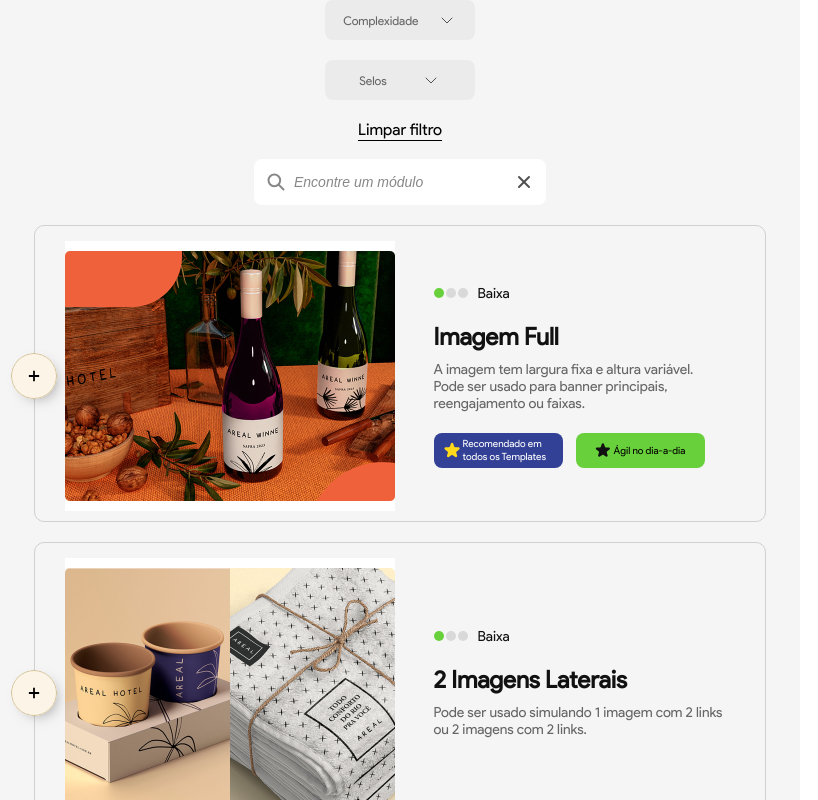
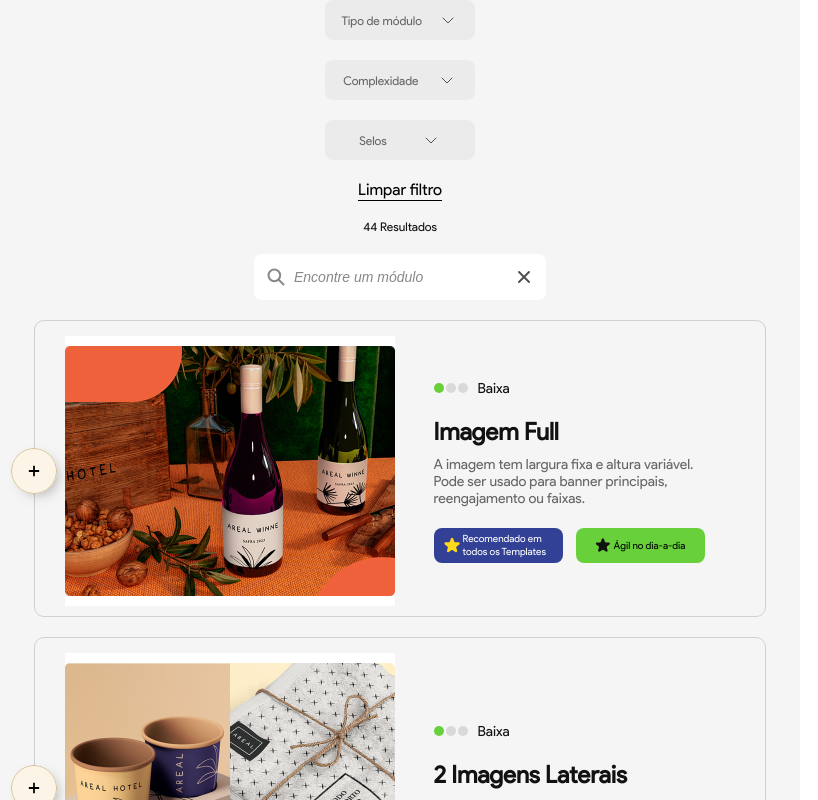
Before and after one commit to dev99pedro/calculadora-orcamento, a React (Create React App) app: page / in a window 1280 px wide. Shown: the top 800 px of the page, without its empty margins (0-818 px from the left). Built offline with nearby package versions, Linux system fonts and the light colour scheme.

Commit message:
include new filter by type

```diff
--- /dev/null
+++ b/src/components/atoms/FiltersResultsNumber.tsx
@@ -0,0 +1,20 @@
+import styled from 'styled-components';
+
+interface FiltersResultsNumberProps {
+  resultsQtd: number;
+}
+
+const StyledModuleDescription = styled.div`
+  color: #111111;
+  font-size: 12px;
+`;
+
+function FiltersResultsNumber({ resultsQtd }: FiltersResultsNumberProps): JSX.Element {
+  return (
+    <StyledModuleDescription>
+      {`${resultsQtd} Resultado${resultsQtd < 2 ? '' : 's'}`}
+    </StyledModuleDescription>
+  );
+}
+
+export default FiltersResultsNumber;
--- a/src/components/molecules/FilterOptionsContainer.tsx
+++ b/src/components/molecules/FilterOptionsContainer.tsx
@@ -20,7 +20,6 @@ const StyledOptions = styled.div`
 interface FilterOptionsContainerProps {
   options: string[];
   filters: string[];
-  isOpen: boolean;
   setFilters: Dispatch<SetStateAction<string[]>>
   cleanFiltersCallback: () => void;
 }
@@ -28,7 +27,6 @@ interface FilterOptionsContainerProps {
 function FilterOptionsContainer({
   options,
   filters,
-  isOpen,
   setFilters,
   cleanFiltersCallback,
 }: FilterOptionsContainerProps): JSX.Element {
@@ -41,7 +39,7 @@ function FilterOptionsContainer({
   }
 
   return (
-    <StyledOptions className={`${isOpen ? '' : 'hide'}`}>
+    <StyledOptions className="options-container">
       {options.map((option) => (
         <FilterOption
           key={option}
--- a/src/components/organisms/CustomFilter.tsx
+++ b/src/components/organisms/CustomFilter.tsx
@@ -15,8 +15,10 @@ import FilterOptionsContainer from '../molecules/FilterOptionsContainer';
 import DocumentClickHandler from '../handlers/DocumentClickHandler';
 
 const StyledCustomFilter = styled.div`
-  .hide {
-    display: none;
+  &.hide{
+    .options-container{
+      display: none;
+    }
   }
 `;
 interface CustomFilterProps {
@@ -88,7 +90,7 @@ function CustomFilter({
   }, [filters]);
 
   return (
-    <StyledCustomFilter ref={dropdownRef} className="custom-select">
+    <StyledCustomFilter ref={dropdownRef} className={`${isOpen ? '' : 'hide'}`}>
       <DocumentClickHandler
         elementReference={dropdownRef}
         callback={() => { setIsOpen(false); }}
@@ -102,7 +104,6 @@ function CustomFilter({
       <FilterOptionsContainer
         options={options}
         filters={filters}
-        isOpen={isOpen}
         setFilters={setFilters}
         cleanFiltersCallback={() => {
           undoneOptionsSelections();
--- a/src/components/pages/CatalogModules.tsx
+++ b/src/components/pages/CatalogModules.tsx
@@ -6,8 +6,10 @@ import SearchModule from '../molecules/SearchModule';
 import IModule from '../../interfaces/IModule';
 import CustomFilter from '../organisms/CustomFilter';
 import EComplexity from '../../enums/EComplexity';
+import EModuleTypes from '../../enums/EModuleTypes';
 import ESealsNames from '../../enums/ESeals';
 import CleanFilters from '../atoms/CleanFilters';
+import FiltersResultsNumber from '../atoms/FiltersResultsNumber';
 
 const StyledCatalog = styled.div`
   display: flex;
@@ -22,6 +24,7 @@ function Catalog(): JSX.Element {
   const [filteredByAll, setFilteredByAll] = useState<IModule[]>(ModulesData);
   const [filteredBySearch, setFilteredBySearch] = useState<IModule[]>(ModulesData);
   const [filteredByComplexity, setFilteredByComplexity] = useState<IModule[]>(ModulesData);
+  const [filteredByType, setFilteredByType] = useState<IModule[]>(ModulesData);
   const [filteredBySeals, setFilteredBySeals] = useState<IModule[]>(ModulesData);
   const [cleanAllFilters, setCleanAllFilters] = useState<boolean>(true);
 
@@ -36,11 +39,27 @@ function Catalog(): JSX.Element {
     joinFilters = joinFilters.filter(({ id }) => filteredBySeals
       .some(({ id: IDFiltered }) => IDFiltered === id));
 
+    joinFilters = joinFilters.filter(({ id }) => filteredByType
+      .some(({ id: IDFiltered }) => IDFiltered === id));
+
     setFilteredByAll(joinFilters);
-  }, [filteredBySearch, filteredByComplexity, filteredBySeals]);
+  }, [filteredBySearch, filteredByComplexity, filteredBySeals, filteredByType]);
 
   return (
     <StyledCatalog>
+      <CustomFilter
+        name="Tipo de módulo"
+        compareBy="type"
+        options={([
+          EModuleTypes.OnlyImages,
+          EModuleTypes.OnlyTexts,
+          EModuleTypes.ShowCase,
+          EModuleTypes.TextsAndImages,
+        ] as string[])}
+        modulesData={ModulesData}
+        setFilteredBySelect={setFilteredByType}
+        cleanAllFilters={cleanAllFilters}
+      />
       <CustomFilter
         name="Complexidade"
         compareBy="complexity"
@@ -73,6 +92,7 @@ function Catalog(): JSX.Element {
         setCleanAllFilters(!cleanAllFilters);
       }}
       />
+      <FiltersResultsNumber resultsQtd={filteredByAll.length} />
       <SearchModule
         cleanAllFilters={cleanAllFilters}
         modulesData={ModulesData}
--- /dev/null
+++ b/src/enums/EModuleTypes.tsx
@@ -0,0 +1,10 @@
+export const ModuleTypes = {
+  OnlyImages: 'Apenas Imagens',
+  OnlyTexts: 'Apenas Textos',
+  TextsAndImages: 'Texto + Imagem',
+  ShowCase: 'Vitrines',
+} as const;
+
+export type ModuleTypesType = keyof typeof ModuleTypes;
+
+export default ModuleTypes;
```
Also changed, not shown: src/sharedData/ModulesData.tsx (+45 -0 lines).
